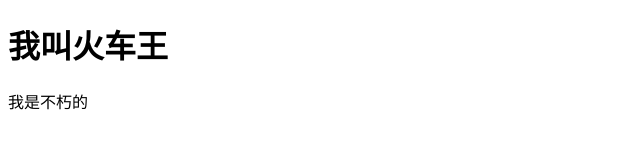
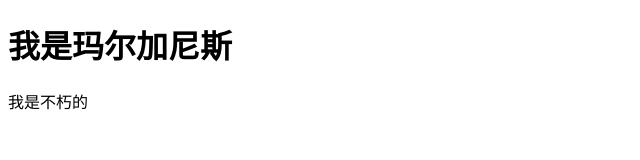
Before and after one commit to xwzxw/blog, a plain HTML site: page index.html in a window 1280 px wide. Shown: the whole page, without its empty margins (0-640 px from the left). Drawn offline with Linux system fonts and the light colour scheme.

Commit message:
再来一次

```diff
--- a/index.html
+++ b/index.html
@@ -7,7 +7,7 @@
     <title>我的博客</title>
 </head>
 <body>
-    <h1>我叫火车王</h1>
+    <h1>我是玛尔加尼斯</h1>
     <p>我是不朽的</p>
 </body>
 </html>
```
